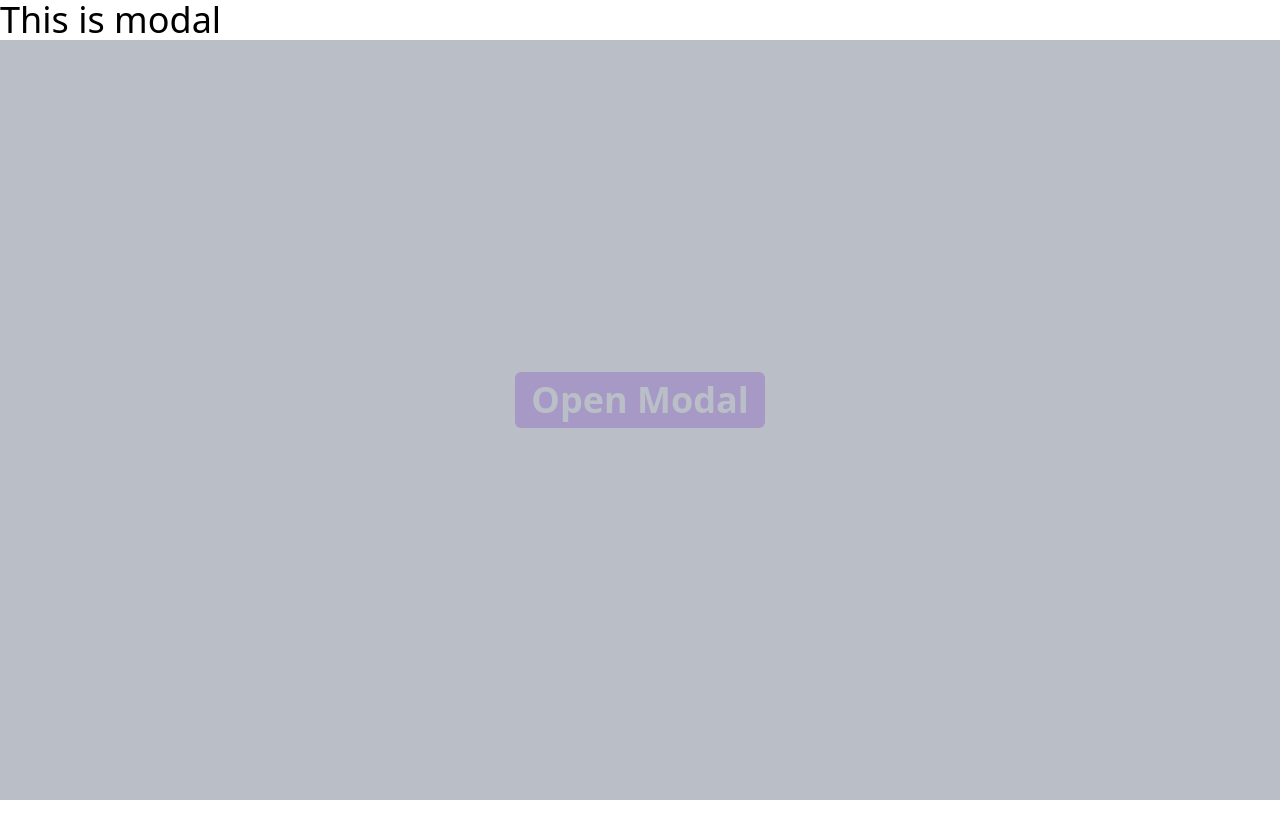
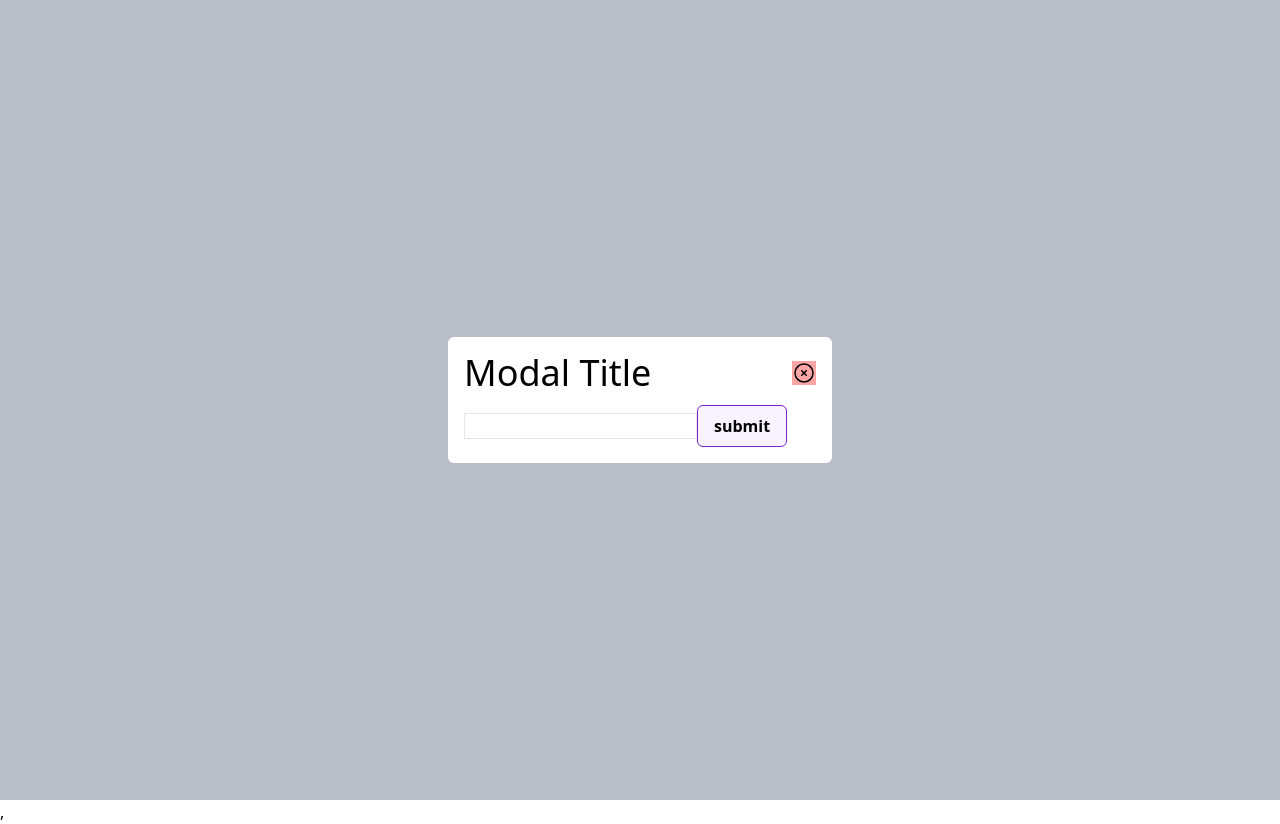
Before and after one commit to mominulhouqe/reusable-compnents, a React (Vite) app: page / in a window 1280 px wide. Both pictures are taken after a click on the button "Open Modal". Before the commit the page ends 800 px from the top, so only its background shows below. Built offline with nearby package versions, Linux system fonts and the light colour scheme.

Commit message:
Fixed modal

```diff
--- a/src/App.tsx
+++ b/src/App.tsx
@@ -1,4 +1,4 @@
-import { useState } from "react";
+import { FormEvent, useState } from "react";
 import "./App.css";
 import Button from "./components/ui/Button";
 import Container from "./components/ui/Container";
@@ -10,13 +10,27 @@ function App() {
   const handelModalClose = () => {
     setModal((prev) => !prev);
   };
+  const handleSubmit = (e: FormEvent) => {
+    e.preventDefault();
+    console.log("cliked");
+
+  };
 
   return (
     <Container>
       <div className="h-screen  w-full flex justify-center items-center  gap-2">
         <Button onClick={() => setModal((prev) => !prev)}>Open Modal</Button>
         <Modal isOpen={modal} onClose={handelModalClose}>
-          <h1>This is modal</h1>
+          <Modal.Header>
+            <h1>Modal Title</h1>
+            <Modal.CloseButton></Modal.CloseButton>
+          </Modal.Header>
+          <form className="" onSubmit={handleSubmit}>
+            <input type="text" className="border "/>
+            <button className="btn-outline" type="submit">
+              submit
+            </button>
+          </form>
         </Modal>
       </div>
     </Container>
--- a/src/components/ui/Modal.tsx
+++ b/src/components/ui/Modal.tsx
@@ -1,20 +1,89 @@
+import {
+  MouseEvent,
+  ReactNode,
+  createContext,
+  useContext,
+  useRef,
+} from "react";
 import cn from "../../utils/cn";
 import { createPortal } from "react-dom";
 
-const Modal = ({isOpen,onClose,children}) => {
-    return createPortal(
-        <div className={
-            cn(
-                "fixed inset-0 bg-gray-400/70 invisible z-50",{
-                    'visible':isOpen
-                }
-            )
-        }>
-           <div className="bg-white">
-            {children}
-           </div>
-        </div>,document.getElementById('portal') as Element
-    );
+const ModalContext = createContext<TModalContext | null>(null);
+
+type TModal = {
+  isOpen: boolean;
+  onClose: () => void;
+  children: ReactNode;
 };
 
+type TModalContext = {
+  onClose: () => void;
+};
+type TClose = {
+  children ? : ReactNode;
+};
+type THeader = TClose;
+const Modal = ({ isOpen, onClose, children }: TModal) => {
+  const containerRef = useRef<HTMLDivElement>(null);
+  const handleOutsideClose = (e: MouseEvent) => {
+    if (!containerRef.current?.contains(e.target as Node)) {
+      onClose();
+    }
+  };
+  return createPortal(
+    <ModalContext.Provider value={{ onClose }}>
+      <div
+        className={cn(
+          "fixed inset-0 bg-gray-400/70 invisible z-50 flex justify-center items-center ",
+          {
+            visible: isOpen,
+          }
+        )}
+        onClick={handleOutsideClose}
+      >
+        <div
+          ref={containerRef}
+          className="bg-white w-full max-w-sm mx-auto rounded-md p-4"
+        >
+          {children}
+        </div>
+      </div>
+      ,
+    </ModalContext.Provider>,
+    document.getElementById("portal") as Element
+  );
+};
+
+const CloseButton = ({ children }: TClose) => {
+  const { onClose } = useContext(ModalContext) as TModalContext;
+  return (
+    <button className="ml-auto" onClick={onClose}>
+      {children ? (
+        children
+      ) : (
+        <svg
+          xmlns="http://www.w3.org/2000/svg"
+          fill="none"
+          viewBox="0 0 24 24"
+          strokeWidth={1.5}
+          stroke="currentColor"
+          className="w-6 h-6 bg-red-300"
+        >
+          <path
+            strokeLinecap="round"
+            strokeLinejoin="round"
+            d="m9.75 9.75 4.5 4.5m0-4.5-4.5 4.5M21 12a9 9 0 1 1-18 0 9 9 0 0 1 18 0Z"
+          />
+        </svg>
+      )}
+    </button>
+  );
+};
+const Header = ({ children }: THeader) => {
+  return <div className="flex w-full mb-3">{children}</div>;
+};
+Modal.Header = Header;
+
+Modal.CloseButton = CloseButton;
+
 export default Modal;
```
Also changed, not shown: src/components/ui/Button.tsx (+8 -0 lines).
